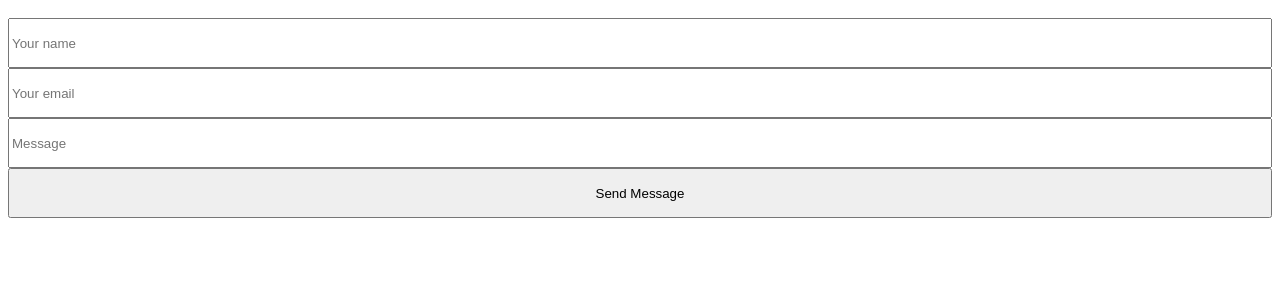
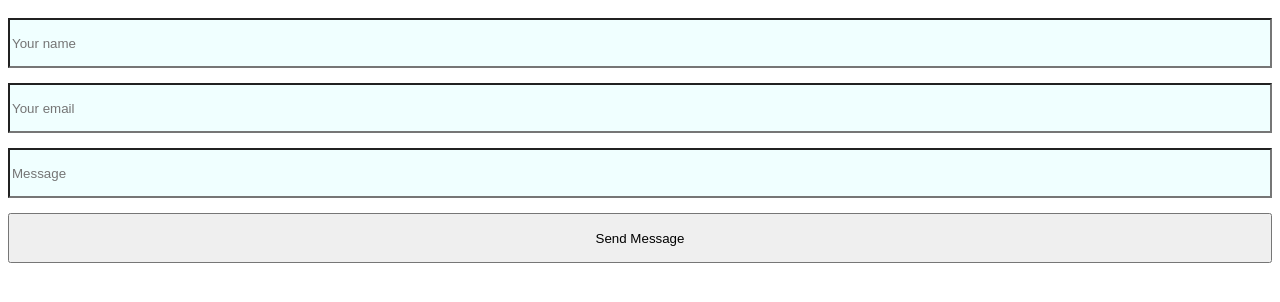
Before and after one commit to PhanHoangDung14/phanhoangdung14.github.com, a plain HTML site: page index.html in a window 1280 px wide. Shown: the part 48-350 px from the top of the page. Drawn offline with Linux system fonts and the light colour scheme.

Commit message:
Update index.html

```diff
--- a/index.html
+++ b/index.html
@@ -14,11 +14,11 @@
             }
         </script>
             <form action="contact.php" method="post">
-                <input type="text" name="name" id="name" placeholder="Your name" style="width: 100%;height: 50px;">
+                <input type="text" name="name" id="name" placeholder="Your name" style="width: 100%;height: 50px;margin-bottom: 15px;background-color: azure;">
                 <br>
-                <input type="text" name="email" placeholder="Your email" style="width: 100%;height: 50px;">
+                <input type="text" name="email" placeholder="Your email" style="width: 100%;height: 50px;margin-bottom: 15px;background-color: azure;">
                 <br>
-                <input type="message" id="message" placeholder="Message" style="width: 100%;height: 50px;">
+                <input type="message" id="message" placeholder="Message" style="width: 100%;height: 50px;margin-bottom: 15px;background-color: azure;">
                 <br>
                 <input type="button" value="Send Message" onclick="bam_em_di ()" style="width: 100%;height: 50px;">
     </body>
```
